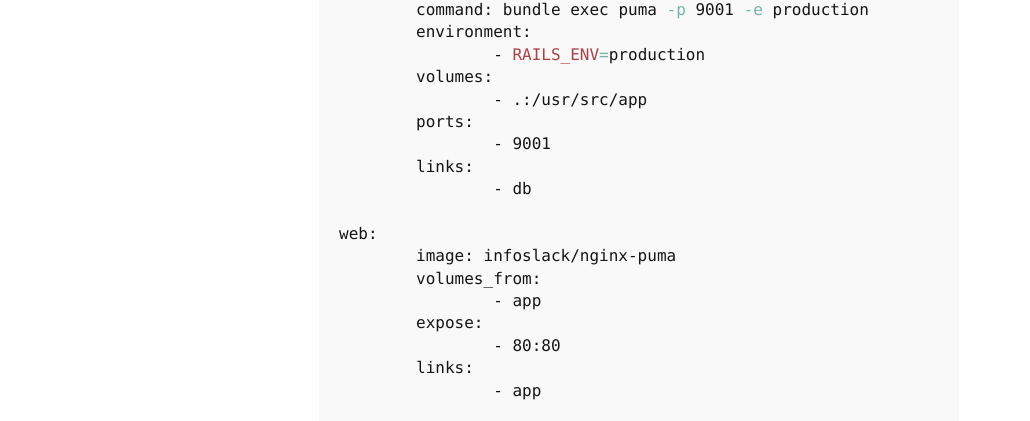
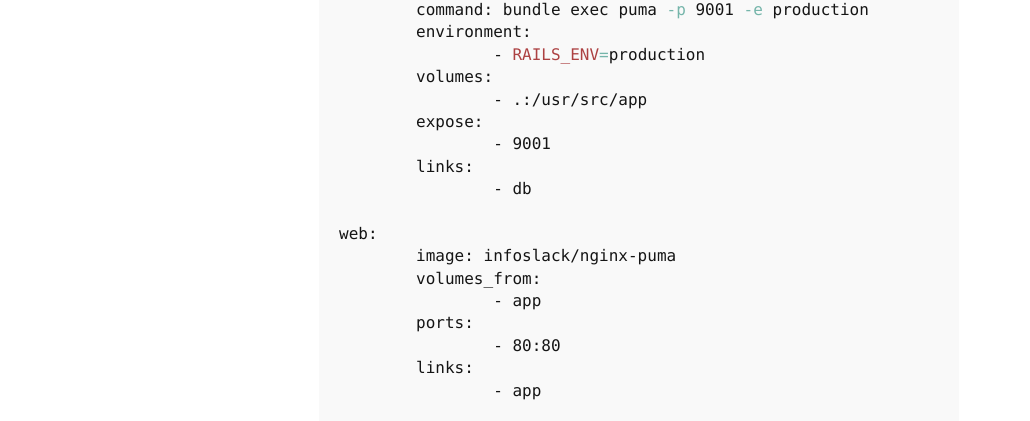
Before and after one commit to infoslack/infoslack-blog, a Jekyll site: the page built from _posts/2015-01-03-rails-app-em-producao-com-docker-e-fig.md, in a window 1280 px wide and 900 px high, scrolled down 2190 px. Shown: the part 215-636 px from the top of the window, without its empty margins (1-1031 px from the left). Built offline with Jekyll 4.4.1, drawn with Linux system fonts in a browser that asks for light colours; Markdown is read by kramdown in place of the engine named in the settings; comment, search, counter and statistics services are not loaded; part of the change alters nothing that is shown.

```diff
--- a/_posts/2015-01-03-rails-app-em-producao-com-docker-e-fig.md
+++ b/_posts/2015-01-03-rails-app-em-producao-com-docker-e-fig.md
@@ -102,7 +102,7 @@ app:
 		- RAILS_ENV=production
 	volumes:
 		- .:/usr/src/app
-	ports:
+	expose:
 		- 9001
 	links:
 		- db
@@ -111,7 +111,7 @@ web:
 	image: infoslack/nginx-puma
 	volumes_from:
 		- app
-	expose:
+	ports:
 		- 80:80
 	links:
 		- app
```
